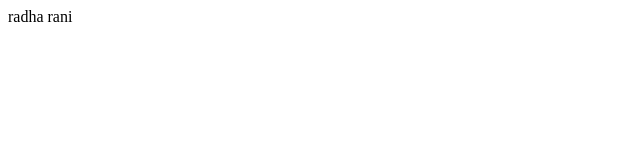
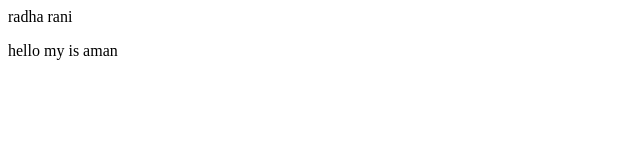
Before and after one commit to Aman-Parsad/localrepo, a plain HTML site: page index.html in a window 1280 px wide. Shown: the full height of the page, 0-640 px from the left. Drawn offline with Linux system fonts and the light colour scheme.

Commit message:
add new p

```diff
--- a/index.html
+++ b/index.html
@@ -1,3 +1,6 @@
 <p>radha rani
 
 </p>
+<p>hello my is aman
+
+</p>
```
